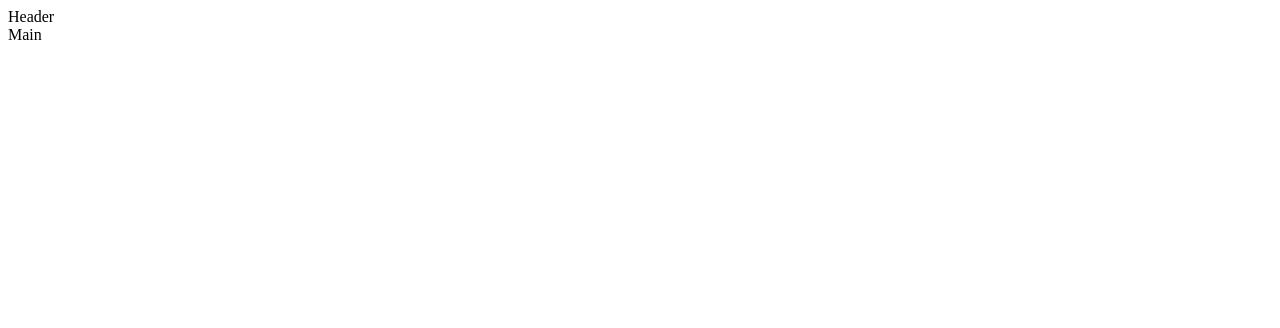
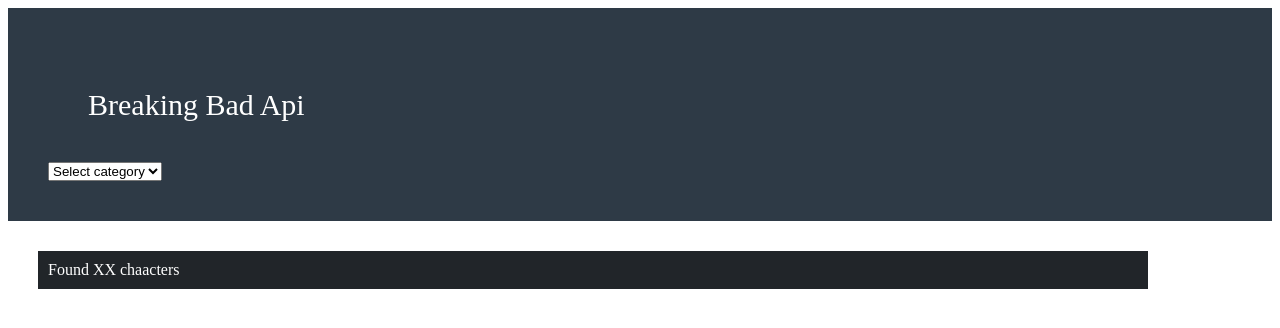
Before and after one commit to BarrioTropical/vite-breaking-bad, a Vue app: page / in a window 1280 px wide. Shown: the top 328 px of the page. Built offline with nearby package versions, Linux system fonts and the light colour scheme.

Commit message:
structure
Signed-off-by: BarrioTropical <“barriotropical@gmail.com”>

```diff
--- a/package.json
+++ b/package.json
@@ -14,7 +14,7 @@
   },
   "devDependencies": {
     "@vitejs/plugin-vue": "^3.1.2",
-    "sass": "^1.56.1",
+    "sass": "^1.54.9",
     "vite": "^3.1.8"
   }
 }
--- a/src/App.vue
+++ b/src/App.vue
@@ -1,8 +1,12 @@
 <template>
+
+
   <HeaderComponent/>
   <main>
   <MainComponent/>
   </main>
+
+
 </template>
 
 <script>
@@ -15,5 +19,8 @@
 </script>
 
 <style lang="scss" scoped>
-
+  body{
+    height: 100vh;
+    background-color: #2E3A46;
+  }
 </style>
--- a/src/assets/styles/general.scss
+++ b/src/assets/styles/general.scss
@@ -0,0 +1,8 @@
+
+body{
+    background-color: #2E3A46;
+}
+
+.container{
+    max-width: 1170px;
+}
--- a/src/components/HeaderComponent.vue
+++ b/src/components/HeaderComponent.vue
@@ -1,7 +1,18 @@
 <template>
-    <div>
-        Header
+    <header>
+    <div class="logo p-3">
+    Breaking Bad Api
     </div>
+
+    <div class="container pt-3">
+        <select name="category" id="category">
+    <option value="null">Select category</option>
+    <option value="null">Select category</option>
+    <option value="null">Select category</option>
+    <option value="null">Select category</option>
+  </select>
+    </div>
+    </header>
 </template>
 
 <script>
@@ -14,4 +25,15 @@
     @use '../assets/styles/_partials/variables.scss' as *;
     @use '../assets/styles/general.scss' as *;
 
+    .logo{
+        color: $white;
+        padding: 40px;
+        font-size: 30px;
+    }
+
+    header{
+    background-color: #2E3A46;
+    padding: 40px;
+  }
+
 </style>
--- a/src/components/MainComponent.vue
+++ b/src/components/MainComponent.vue
@@ -1,6 +1,9 @@
 <template>
-    <div>
-Main
+    <div class="container">
+        <div class="whitebox">
+            <div class="result-box">Found XX chaacters</div>
+
+        </div>
     </div>
 </template>
 
@@ -13,4 +16,16 @@
 <style lang="scss" scoped>
     @use '../assets/styles/_partials/variables.scss' as *;
     @use '../assets/styles/general.scss' as *;
+
+    .whitebox{
+        background-color: $white;
+        padding: 30px;
+    }
+
+    .result-box{
+        background-color: $greydark;
+        color: $white;
+        padding: 10px;
+    }
+
 </style>
```
Also changed, not shown: 1 other file (tests, documents, lock files or other folders).
